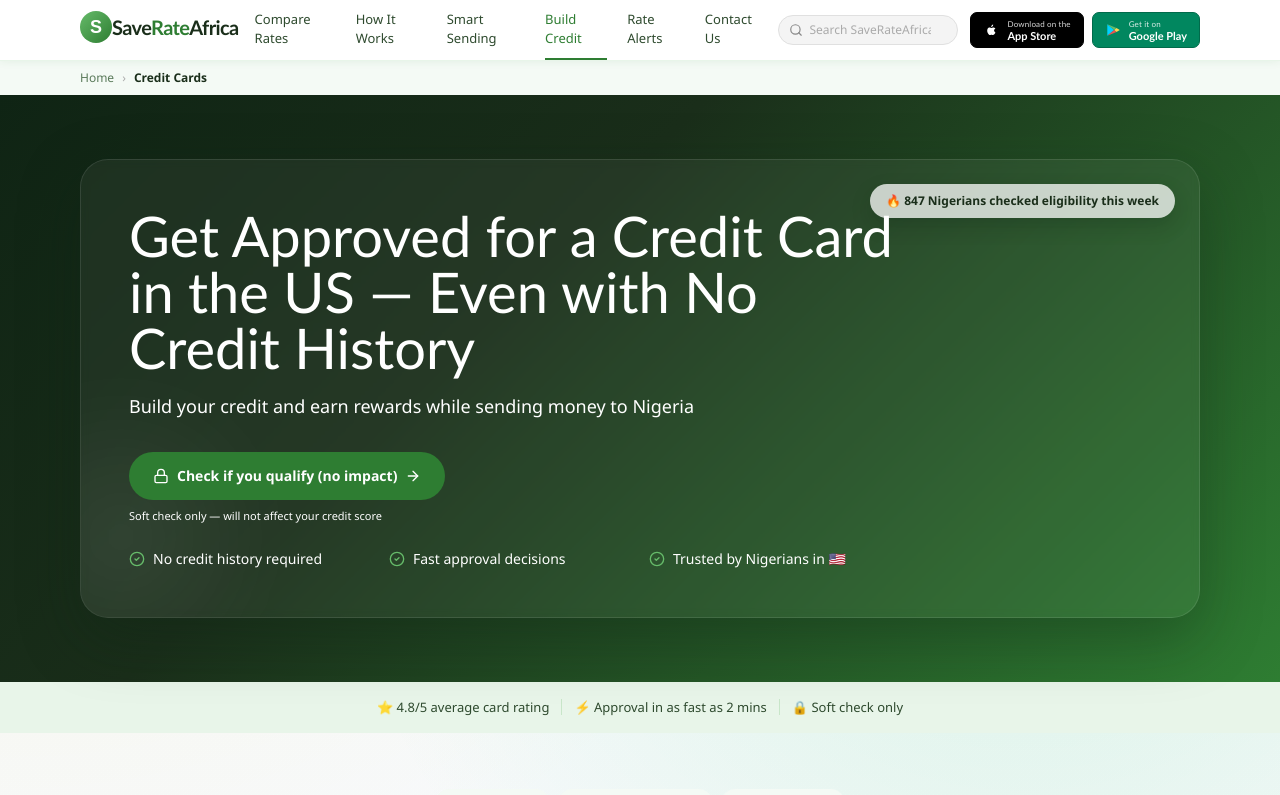
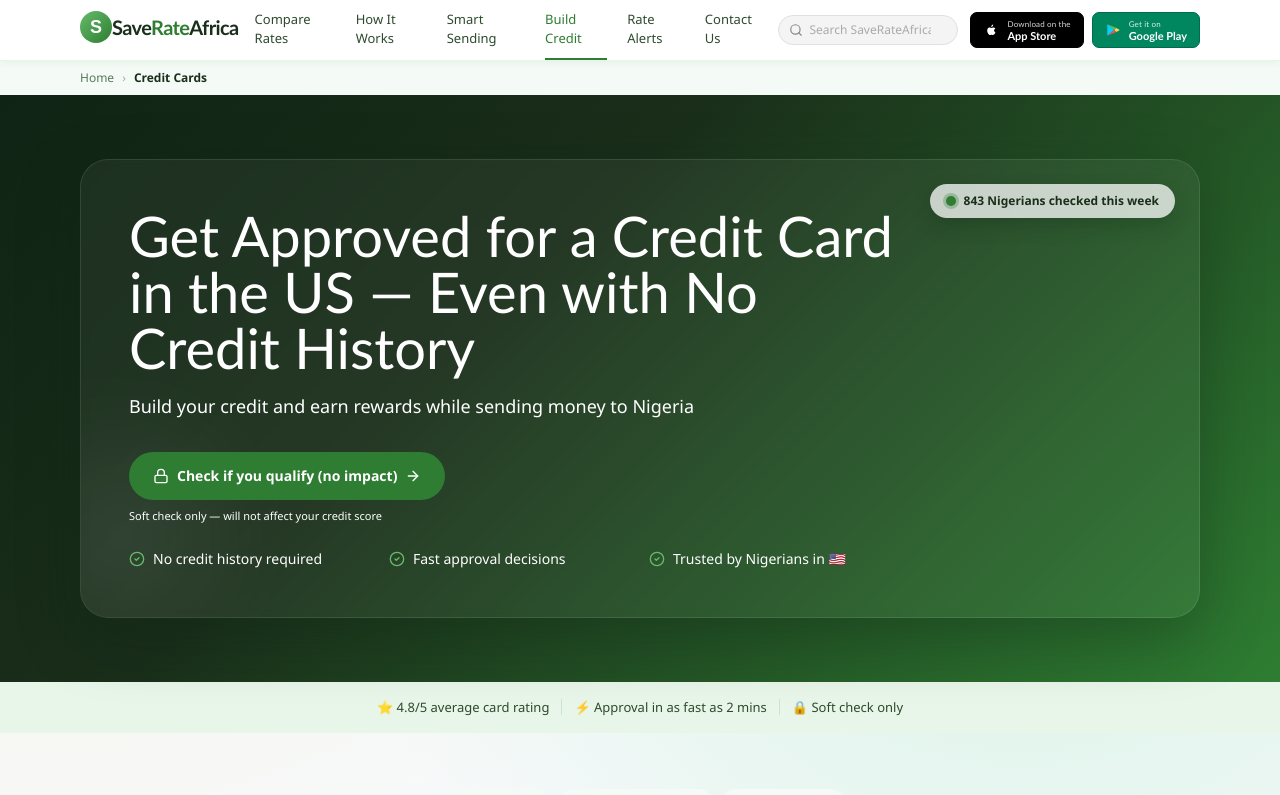
Before and after one commit to Chinenyeonukogu/SaveRateAfrica, a Next.js app: page /credit-cards in a window 1280 px wide. Shown: the top 795 px of the page. Built offline with nearby package versions, Linux system fonts and the light colour scheme.

Commit message:
Animate build credit hero counter

```diff
--- a/app/credit-cards/page.tsx
+++ b/app/credit-cards/page.tsx
@@ -8,6 +8,7 @@ import {
   Trophy
 } from "lucide-react";
 
+import { CreditEligibilityCounterBadge } from "@/components/CreditEligibilityCounterBadge";
 import { SiteHeader } from "@/components/SiteHeader";
 import { creditCardOffers } from "@/lib/site-data";
 
@@ -171,9 +172,7 @@ export default function CreditCardsPage() {
           <div className="mx-auto max-w-[1200px] px-4 py-10 min-[600px]:px-6 min-[600px]:py-14 lg:px-10 lg:py-16">
             <div className="relative overflow-hidden rounded-[28px] border border-white/10 bg-white/5 px-5 py-6 text-white shadow-[0_20px_60px_rgba(15,36,20,0.35)] backdrop-blur-sm min-[600px]:px-8 min-[600px]:py-10 lg:px-12 lg:py-12">
               <div className="absolute -left-10 bottom-0 h-40 w-40 rounded-full bg-white/10 blur-3xl" />
-              <div className="absolute right-6 top-6 rounded-full bg-white/75 px-4 py-2 text-[12px] font-semibold text-[#1a2e1a] shadow-[0_8px_20px_rgba(8,20,10,0.18)]">
-                🔥 847 Nigerians checked eligibility this week
-              </div>
+              <CreditEligibilityCounterBadge />
 
               <div className="relative max-w-3xl">
                 <h1 className="max-w-3xl font-heading text-[34px] leading-[1.02] text-white min-[600px]:text-5xl lg:text-[56px]">
--- /dev/null
+++ b/components/CreditEligibilityCounterBadge.tsx
@@ -0,0 +1,67 @@
+"use client";
+
+import { useEffect, useRef, useState } from "react";
+
+function randomBetween(min: number, max: number) {
+  return Math.floor(Math.random() * (max - min + 1)) + min;
+}
+
+export function CreditEligibilityCounterBadge() {
+  const [count, setCount] = useState(847);
+  const [isFading, setIsFading] = useState(false);
+  const intervalTimeoutRef = useRef<number | null>(null);
+  const fadeTimeoutRef = useRef<number | null>(null);
+
+  useEffect(() => {
+    function clearTimers() {
+      if (intervalTimeoutRef.current !== null) {
+        window.clearTimeout(intervalTimeoutRef.current);
+        intervalTimeoutRef.current = null;
+      }
+
+      if (fadeTimeoutRef.current !== null) {
+        window.clearTimeout(fadeTimeoutRef.current);
+        fadeTimeoutRef.current = null;
+      }
+    }
+
+    function scheduleNextTick() {
+      intervalTimeoutRef.current = window.setTimeout(() => {
+        setIsFading(true);
+
+        fadeTimeoutRef.current = window.setTimeout(() => {
+          setCount((currentCount) => {
+            const nextCount = currentCount + randomBetween(1, 6);
+
+            if (nextCount > 1240) {
+              return randomBetween(780, 820);
+            }
+
+            return nextCount;
+          });
+          setIsFading(false);
+          scheduleNextTick();
+        }, 300);
+      }, randomBetween(8000, 15000));
+    }
+
+    setCount(randomBetween(820, 880));
+    scheduleNextTick();
+
+    return clearTimers;
+  }, []);
+
+  return (
+    <div
+      className={`absolute right-6 top-6 inline-flex items-center gap-2 rounded-full bg-white/75 px-4 py-2 text-[12px] font-semibold text-[#1a2e1a] shadow-[0_8px_20px_rgba(8,20,10,0.18)] transition-opacity duration-300 ease-out ${
+        isFading ? "opacity-40" : "opacity-100"
+      }`}
+    >
+      <span className="relative flex h-2.5 w-2.5 shrink-0">
+        <span className="absolute inset-0 animate-ping rounded-full bg-[#2e7d32] opacity-75" />
+        <span className="relative h-2.5 w-2.5 rounded-full bg-[#2e7d32]" />
+      </span>
+      <span>{count} Nigerians checked this week</span>
+    </div>
+  );
+}
```
